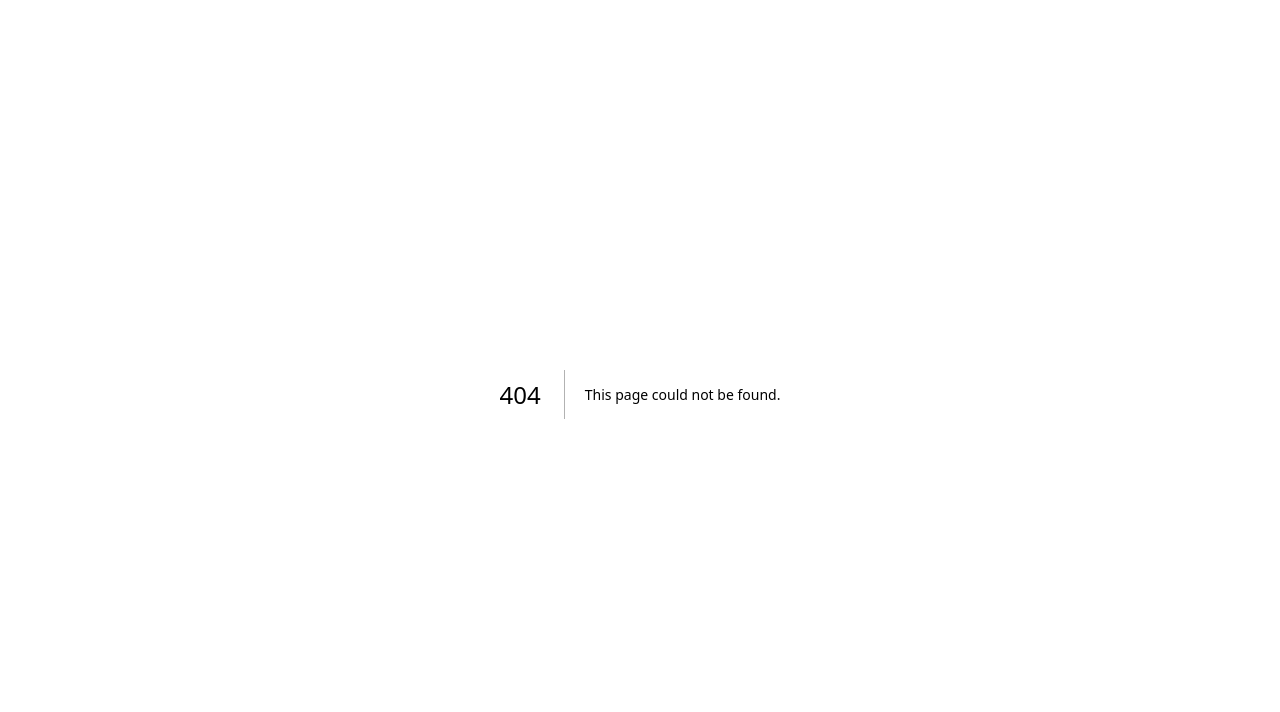
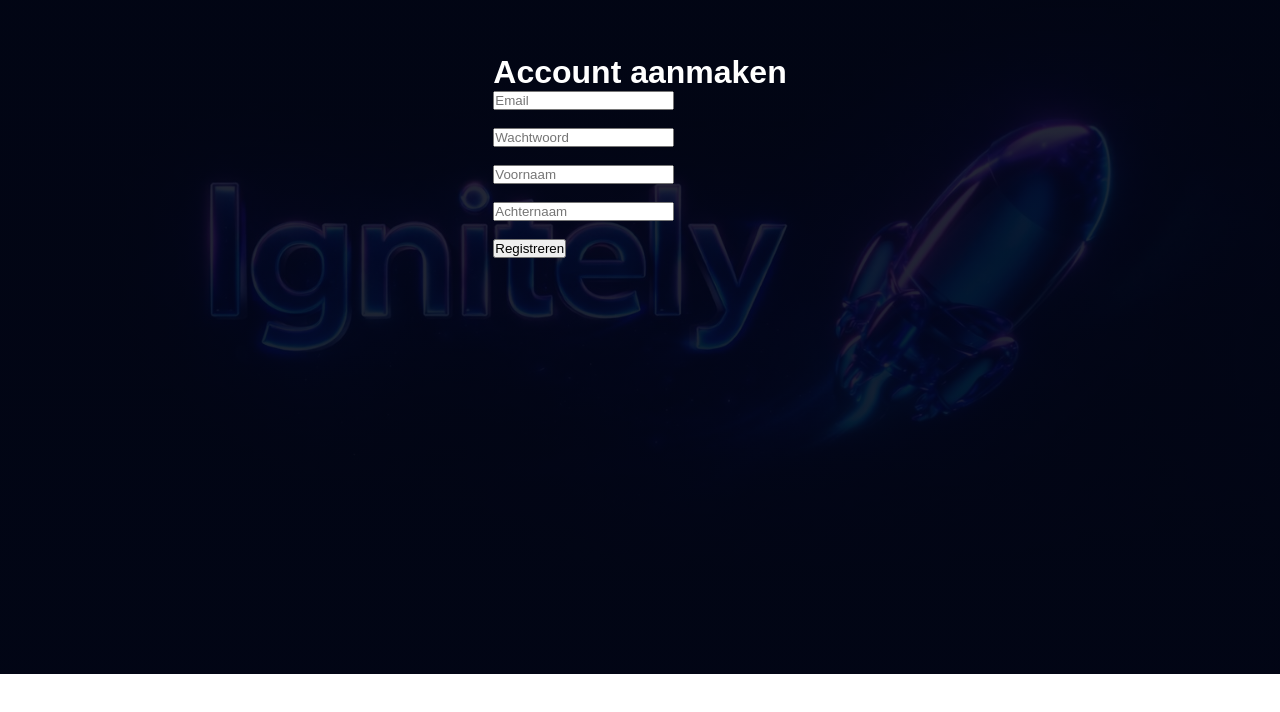
Before and after one commit to IgnitelyAi/Ignitely, a Next.js app: page /register in a window 1280 px wide. Before the commit this address had no page. Shown: the part 126-838 px from the top of the page. After the commit the page ends 800 px from the top, so only its background shows below. Built offline with nearby package versions, Linux system fonts and the light colour scheme; no server answers.

Commit message:
register page toegevoegd

```diff
--- /dev/null
+++ b/app/register/page.tsx
@@ -0,0 +1,73 @@
+"use client";
+
+import { useState } from "react";
+import { supabase } from "@/lib/supabase";
+
+export default function Register() {
+  const [email, setEmail] = useState("");
+  const [password, setPassword] = useState("");
+  const [voornaam, setVoornaam] = useState("");
+  const [achternaam, setAchternaam] = useState("");
+
+  const handleRegister = async () => {
+    const { data, error } = await supabase.auth.signUp({
+      email,
+      password,
+    });
+
+    if (error) {
+      alert(error.message);
+      return;
+    }
+
+    if (data.user) {
+      await supabase.from("profiles").insert([
+        {
+          id: data.user.id,
+          email,
+          voornaam,
+          achternaam,
+          plan: "free",
+          credits: 15,
+        },
+      ]);
+    }
+
+    alert("Account aangemaakt! Check je email om te bevestigen.");
+  };
+
+  return (
+    <div style={{ padding: "60px", color: "white" }}>
+      <h1>Account aanmaken</h1>
+
+      <input
+        placeholder="Email"
+        onChange={(e) => setEmail(e.target.value)}
+      />
+      <br /><br />
+
+      <input
+        type="password"
+        placeholder="Wachtwoord"
+        onChange={(e) => setPassword(e.target.value)}
+      />
+      <br /><br />
+
+      <input
+        placeholder="Voornaam"
+        onChange={(e) => setVoornaam(e.target.value)}
+      />
+      <br /><br />
+
+      <input
+        placeholder="Achternaam"
+        onChange={(e) => setAchternaam(e.target.value)}
+      />
+      <br /><br />
+
+      <button onClick={handleRegister}>
+        Registreren
+      </button>
+    </div>
+  );
+}
--- /dev/null
+++ b/lib/supabase.ts
@@ -0,0 +1,6 @@
+import { createClient } from "@supabase/supabase-js";
+
+export const supabase = createClient(
+  process.env.NEXT_PUBLIC_SUPABASE_URL!,
+  process.env.NEXT_PUBLIC_SUPABASE_ANON_KEY!
+);
```
